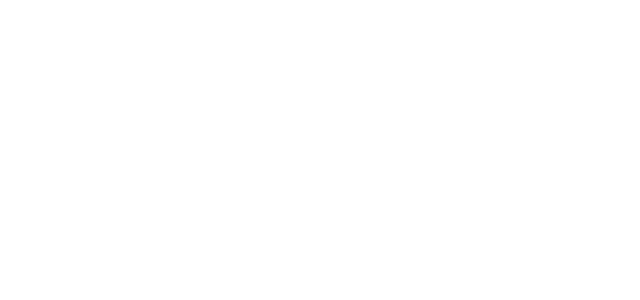
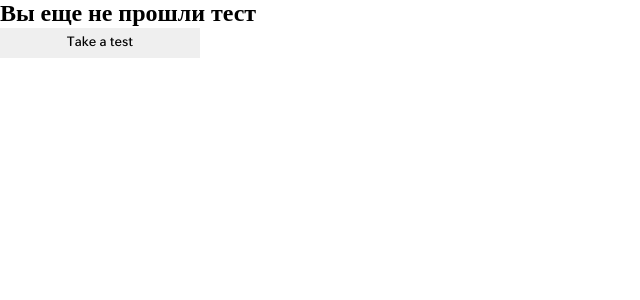
Before and after one commit to zhanybaev/Driver-Test, a React (Create React App) app: page /result/1 in a window 1280 px wide. Before the commit this address had no page. Shown: the top 300 px of the page, without its empty margins (0-640 px from the left). Built offline with nearby package versions, Linux system fonts and the light colour scheme.

Commit message:
created result page

```diff
--- a/src/App.css
+++ b/src/App.css
@@ -147,3 +147,13 @@
         font-weight: bold;
     }
 }
+
+.select{
+    background-color: green;
+    color: white;
+}
+
+.wrong{
+    background-color: red;
+    color: white;
+}
--- a/src/Routes.tsx
+++ b/src/Routes.tsx
@@ -1,12 +1,14 @@
 import { Route, Routes } from 'react-router-dom';
 import HomePage from './pages/Home';
 import QuizPage from './pages/Quiz';
+import ResultPage from './pages/Result';
 
 const MainRoutes = ():JSX.Element => {
     return (
        <Routes>
             <Route path='/' element={<HomePage/>}/>
             <Route path='/quiz/:topicName' element={<QuizPage/>} />
+            <Route path='/result/:topicName' element={<ResultPage/>} />
        </Routes>
     );
 };
--- a/src/components/Card.css
+++ /dev/null
@@ -1,9 +0,0 @@
-.select{
-    background-color: green;
-    color: white;
-}
-
-.wrong{
-    background-color: red;
-    color: white;
-}
--- a/src/components/MainMenu.tsx
+++ b/src/components/MainMenu.tsx
@@ -1,4 +1,4 @@
-import { data } from '../utils/data'
+import { data } from '../utils/consts'
 import QuizCard from './QuizCard';
 
 const MainMenu = ():JSX.Element => {
--- a/src/components/QuestionCard.tsx
+++ b/src/components/QuestionCard.tsx
@@ -1,5 +1,4 @@
 import { useEffect, useState } from 'react';
-import './Card.css'
 import { IProgress, IQuiz } from '../types/quiz.types';
 import { useNavigate } from 'react-router-dom';
 import { updateProgress } from '../utils/functions';
@@ -38,8 +37,13 @@
     }
 
     const handleNext = () => {
-        if(progress.currentQuestion===limit){
-            navigate('/result')
+        if(progress.currentQuestion===limit-1){
+            const result = {
+                ...progress,
+                complete:true
+            }
+            updateProgress(topicName, result)
+            navigate(`/result/${topicName}`)
         }else if(selected){
             setProgress({
                 ...progress,
--- a/src/components/Quiz.tsx
+++ b/src/components/Quiz.tsx
@@ -1,6 +1,6 @@
 import { useState } from 'react';
 import { useParams } from 'react-router-dom';
-import { data } from '../utils/data';
+import { data } from '../utils/consts';
 import { getProgress } from '../utils/functions';
 import QuestionCard from './QuestionCard';
 
--- /dev/null
+++ b/src/components/Result.tsx
@@ -0,0 +1,38 @@
+import React from 'react';
+import { useNavigate, useParams } from 'react-router-dom';
+import { initialProgress } from '../utils/consts';
+import { getProgress, updateProgress } from '../utils/functions';
+
+const Result = ():JSX.Element => {
+    const { topicName } = useParams()
+    const { score } = getProgress(topicName)
+    const { complete } = getProgress(topicName)
+    const { currentQuestion: questions } = getProgress(topicName)
+    const navigate = useNavigate()
+
+    const endQuiz = (navigateTo:string) => {
+        updateProgress(topicName, initialProgress)
+        navigate(navigateTo)
+    }
+
+    return (
+        <div>
+            {
+                complete ? (
+                    <>
+                        <h2>{score}/{questions+1}</h2>
+                        <button onClick={()=>endQuiz(`/quiz/${topicName}`)}>Take the quiz again</button>
+                        <button onClick={()=>endQuiz(`/`)}>Back to menu</button>
+                    </>
+                ) : (
+                    <>
+                        <h2>Вы еще не прошли тест</h2>
+                        <button onClick={()=>endQuiz(`/quiz/${topicName}`)}>Take a test</button>
+                    </>
+                )
+            }
+        </div>
+    );
+};
+
+export default Result;
--- a/src/pages/Quiz.tsx
+++ b/src/pages/Quiz.tsx
@@ -3,9 +3,7 @@
 
 const QuizPage = ():JSX.Element => {
     return (
-        <>
-            <Quiz/>
-        </>
+        <Quiz/>
     );
 };
 
--- /dev/null
+++ b/src/pages/Result.tsx
@@ -0,0 +1,10 @@
+import React from 'react';
+import Result from '../components/Result';
+
+const ResultPage= ():JSX.Element => {
+    return (
+        <Result/>
+    );
+};
+
+export default ResultPage;
--- a/src/types/quiz.types.ts
+++ b/src/types/quiz.types.ts
@@ -12,5 +12,6 @@
 
 export interface IProgress {
     currentQuestion: number,
-    score:number
+    score:number,
+    complete: boolean
 }
--- a/src/utils/data.ts
+++ b/src/utils/consts.ts
@@ -1,8 +1,8 @@
-import { IQuizTheme } from "../types/quiz.types"
+import { IProgress, IQuizTheme } from "../types/quiz.types"
 export const data: Array<IQuizTheme> = [
     {
         id:'id1ef0e20c88bf4',
-        topicName: 'air-break',
+        topicName: 'air-breaks',
         questions:[
             {
                 question:"Все машины с воздушными тормозами имеют:",
@@ -633,7 +633,7 @@
             },
             { //!10
                 question:'Перед тем как подъезжать тягачом под трейлер, вы должны выровнять тягач',
-                answer:'Точно по центрутрейлера',
+                answer:'Точно по центру трейлера',
                 options:[
                     'Под углом 12 градусов, к трейлеру',
                     'По кингпину, чтобы подъехать им с водительской стороны',
@@ -963,3 +963,9 @@
         ]
     }
 ]
+
+export const initialProgress:IProgress={
+    currentQuestion: 0,
+    score:0,
+    complete:false
+}
--- a/src/utils/functions.ts
+++ b/src/utils/functions.ts
@@ -1,18 +1,15 @@
 import { IProgress } from "../types/quiz.types"
+import { initialProgress } from "./consts"
 
-export const getProgress=(topicName:string):IProgress=>{
+export const getProgress=(topicName:string='air-breaks'):IProgress=>{
     if(!sessionStorage.getItem(topicName)){
-        const obj = {
-            currentQuestion : 0,
-            score: 0
-        }
-        sessionStorage.setItem(topicName, JSON.stringify(obj))
-        return obj
+        sessionStorage.setItem(topicName, JSON.stringify(initialProgress))
+        return initialProgress
     }else{
         return JSON.parse(sessionStorage.getItem(topicName) || '')
     }
 }
 
-export const updateProgress=(topicName:string, progressObj:IProgress):void=>{
+export const updateProgress=(topicName:string='air-breaks', progressObj:IProgress):void=>{
     sessionStorage.setItem(topicName, JSON.stringify(progressObj))
 }
```
